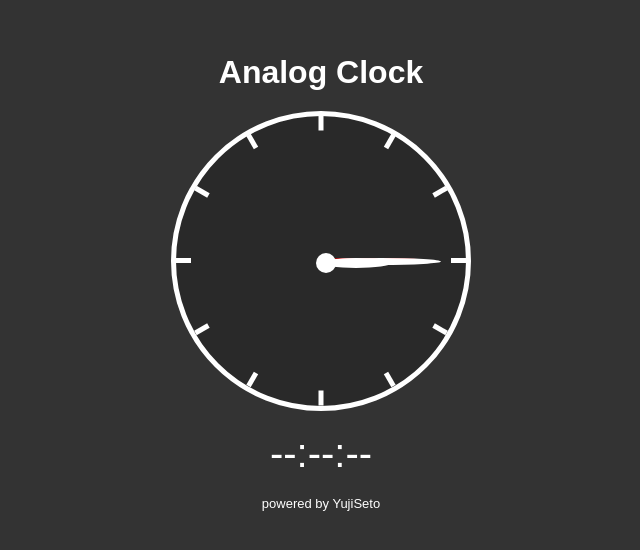
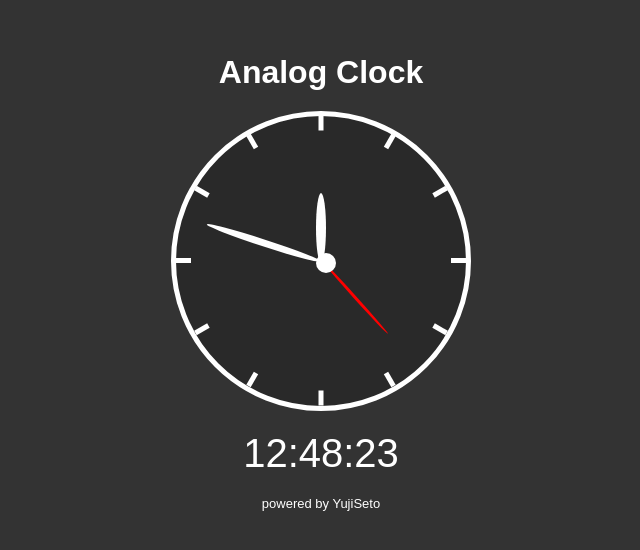
Before and after one commit to YujiSeto/Analog-Clock, a plain HTML site: page index.html in a window 1280 px wide. Shown: the part 118-668 px from the top of the page, without its empty margins (319-959 px from the left). Drawn offline with Linux system fonts and the light colour scheme.

Commit message:
Add JavaScript for clock functionality

```diff
--- a/script.js
+++ b/script.js
@@ -0,0 +1,30 @@
+let digitalElement = document.querySelector(".digital");
+let sElement = document.querySelector(".second-hand");
+let mElement = document.querySelector(".minute-hand");
+let hElement = document.querySelector(".hour-hand");
+
+function updateClock() {
+  let now = new Date();
+  let hour = now.getHours();
+  let minute = now.getMinutes();
+  let second = now.getSeconds();
+
+  digitalElement.innerHTML = `${fixZero(hour)}:${fixZero(minute)}:${fixZero(
+    second
+  )}`;
+
+  let sDeg = (360 / 60) * second - 90;
+  let mDeg = (360 / 60) * minute - 90;
+  let hDeg = (360 / 12) * hour - 90;
+
+  sElement.style.transform = `rotate(${sDeg}deg)`;
+  mElement.style.transform = `rotate(${mDeg}deg)`;
+  hElement.style.transform = `rotate(${hDeg}deg)`;
+}
+
+function fixZero(time) {
+  return time < 10 ? `0${time}` : time;
+}
+
+setInterval(updateClock, 1000);
+updateClock();
--- a/style.css
+++ b/style.css
@@ -60,7 +60,7 @@ h1 {
 }
 .hand {
   transform-origin: left;
-  transform: rotate(0deg);
+  transform: rotate(-90deg);
   border-radius: 50%;
   position: absolute;
 }
```
